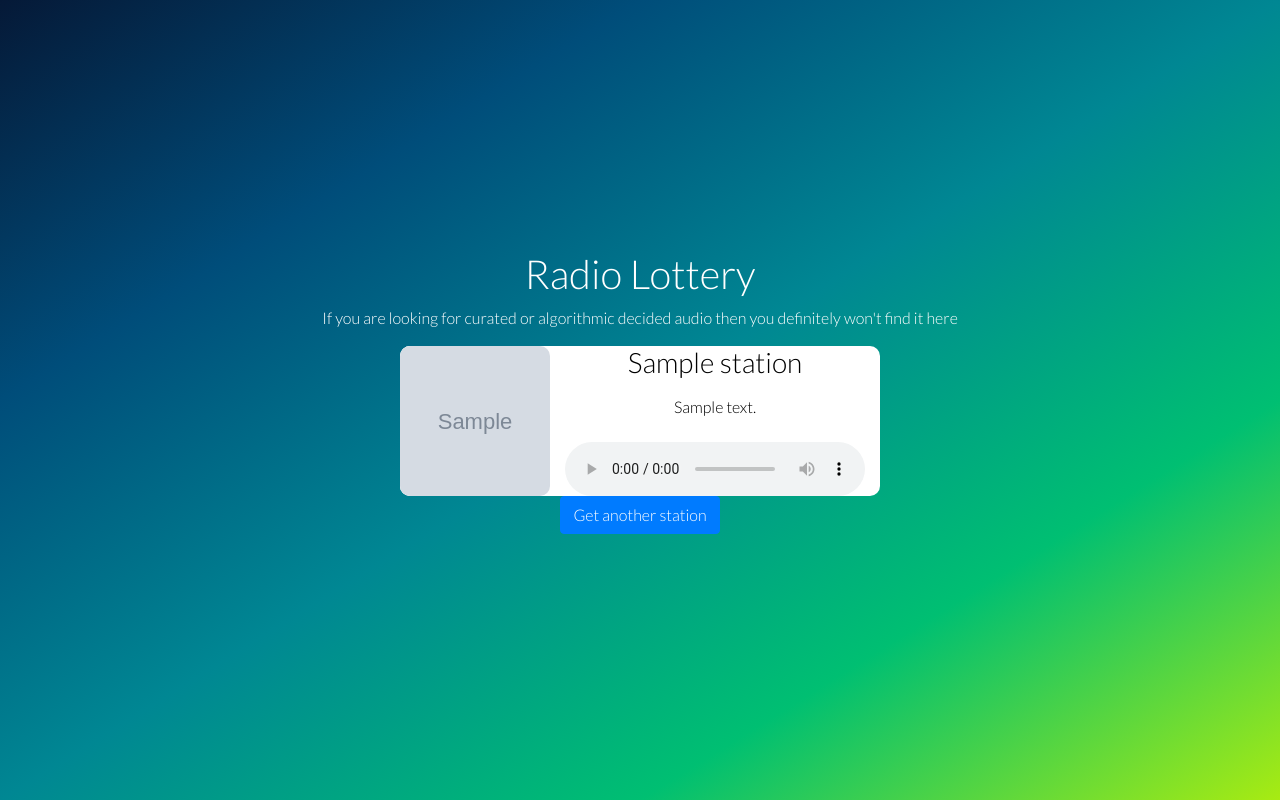
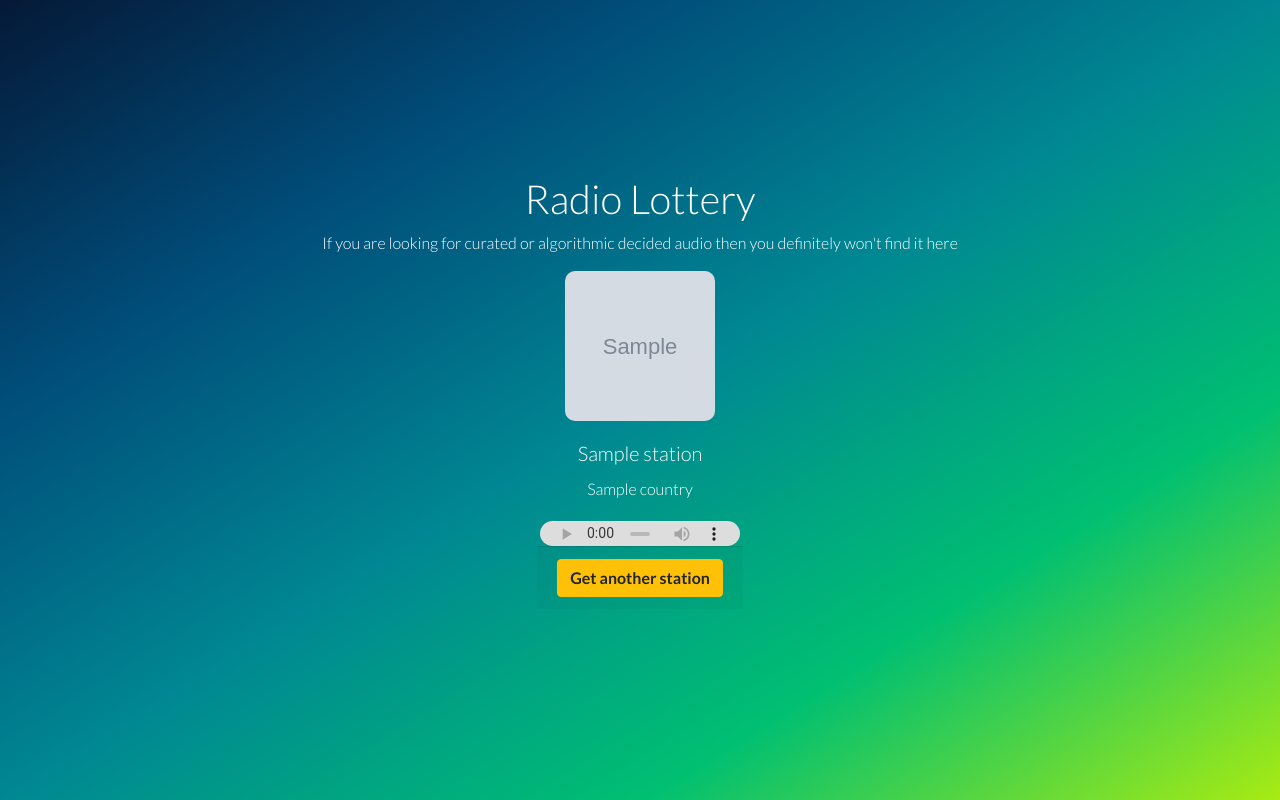
Before and after one commit to DeclanDunneIRL/RandomRadio, a Django app: template templates/index.html in a window 1280 px wide. Run offline with Django 3.2, Linux system fonts and the light colour scheme; the template is opened without the code that fills it: most values are stand-ins (such as "Sample title", 1, 10 or a date in 2020); grey boxes marked "Sample" are stand-in pictures; some libraries are stand-ins or nearby versions.

Commit message:
Created a new player card

```diff
--- a/static/css/style.css
+++ b/static/css/style.css
@@ -37,34 +37,17 @@ body {
     height: 150px;
     object-fit: cover;
   }
-    .player-info {
-        color: #000;
-        display: -webkit-box;
-        display: -ms-flexbox;
-        display: flex;
-        -webkit-box-orient: vertical;
-        -webkit-box-direction: normal;
-        -ms-flex-direction: column;
-        flex-direction: column;
-        -webkit-box-pack: justify;
-        -ms-flex-pack: justify;
-        justify-content: space-between;
-        padding: 0 15px;
-        width: 100%;
-        height: 100%;
-        -webkit-box-align: center;
-        -ms-flex-align: center;
-        align-items: center;
-    }
-    .player-info h1 {
-        font-size: 1.5rem;
-        font-weight: 700;
-        margin: 0;
-        padding: 0;
-    }
 
     .card {
         /* 50% Transparrent Backgroup */
         background-color: rgba(0, 0, 0, 0.0);
         border : 0px;
+        align-items: center;
     }
+
+    audio {
+        filter: sepia(20%) saturate(70%) grayscale(1) contrast(99%) invert(12%);
+        width: 200px;
+        height: 25px;
+
+    }
--- a/templates/index.html
+++ b/templates/index.html
@@ -2,7 +2,7 @@
 {% block content %}
 {% comment %} Create Audio Player in HTML {% endcomment %}
 <div class="container">
-    <div class="row">
+    {% comment %} <div class="row">
         <div class="col-md-12">
             <div class="panel panel-default player">
                 <div class="player">
@@ -23,23 +23,31 @@
                         {{ station.name }}<span class="glyphicon glyphicon-play-circle"></span>
                     </h3>
                 </div>{% endcomment %}
-                <div class="panel-body">
+                {% comment %} <div class="panel-body">
                     <audio controls autoplay>
                         <source src="{{ station.url_resolved }}" type="audio/mpeg">
                         Your browser does not support the audio element.
                     </audio>
                 </div>
         </div>
-        {% comment %} Fast refresh page with a button {% endcomment %}
+    </div> {% endcomment %}
 
-    </div>
 
-    <div class="col-md-12">
-        <span class="glyphicon glyphicon-refresh"></span>
-            <a href="{{ request.index }}"><button type="button" class="btn btn-primary">
-                Get another station
+    <div class="card" style="width: 20rem;">
+        <img class="card-img-top player-img" src="{{ station.favicon }}"  alt="Card image cap">
+        <div class="card-body">
+          <h5 class="card-title">{{ station.name }}</h5>
+          <p class="card-text">{{ station.country }}</p>
+        </div>
+        <audio controls autoplay>
+            <source src="{{ station.url_resolved }}" type="audio/mpeg">
+            Your browser does not support the audio element.
+        </audio>
+        <div class="card-footer text-muted">
+            <a href="{{ request.index }}"><button type="button" class="btn btn-warning">
+                <b>Get another station</b>
             <span class="glyphicon glyphicon-refresh"></span>
             </button>
-        </a>
-    </div>
+          </div>
+      </div>
 {% endblock %}
```
Also changed, not shown: 1 other file.
